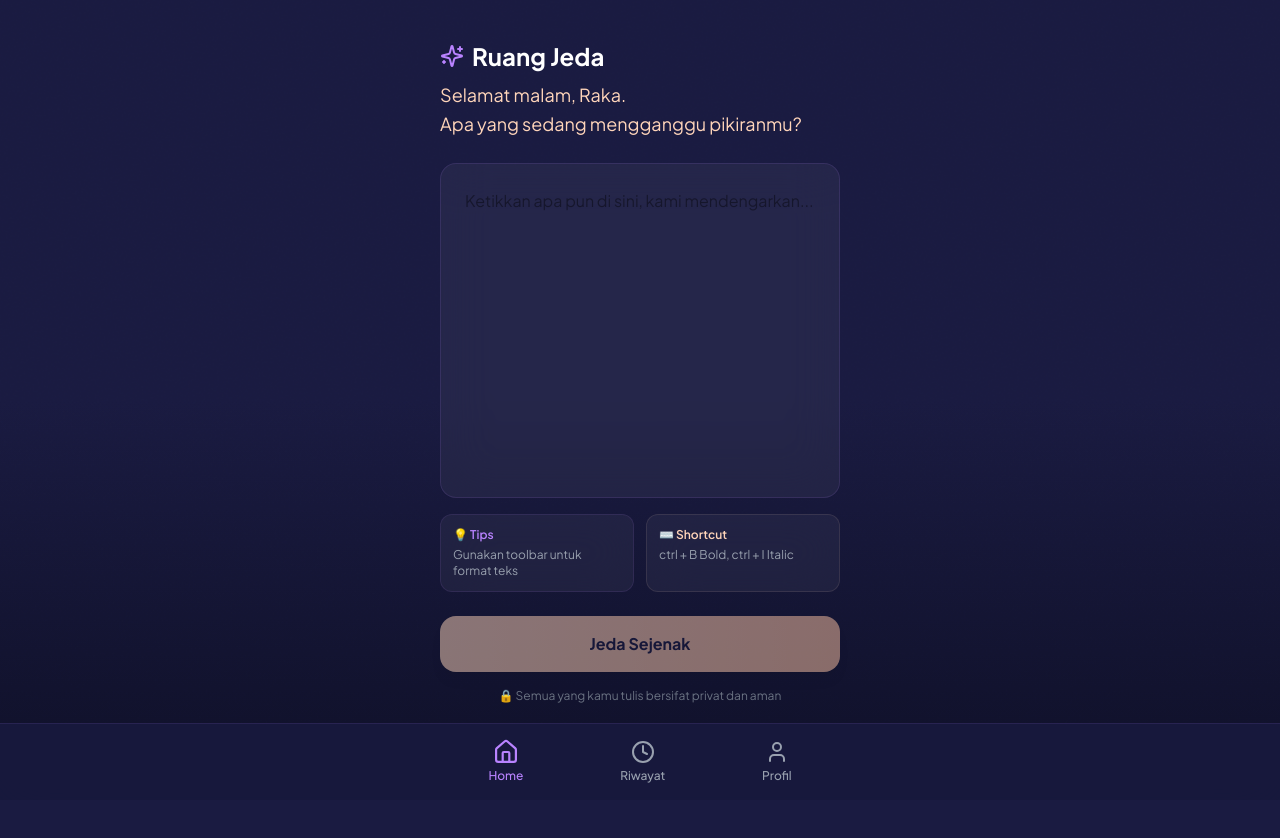
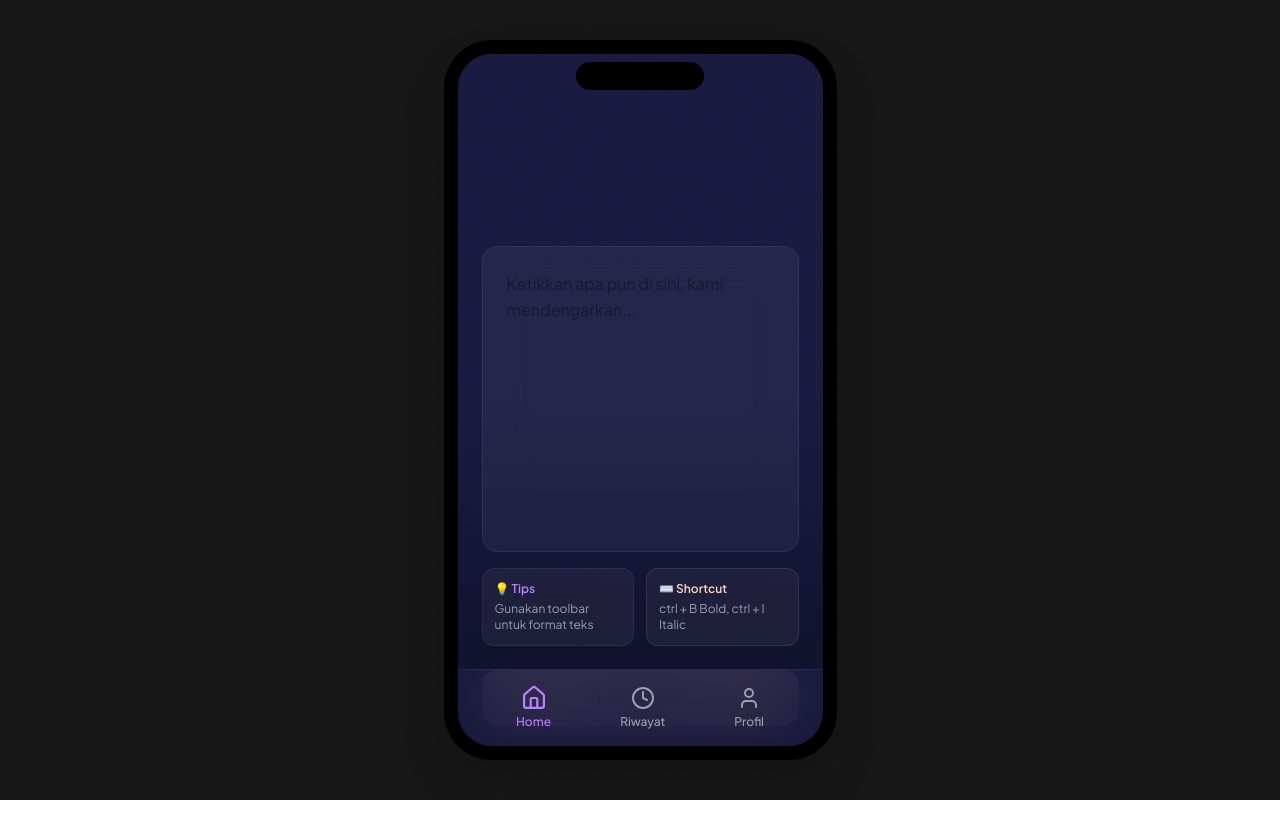
Before and after one commit to AkmalFazli27/Ruang-Jeda-Prototype, a React (Vite) app: page / in a window 1280 px wide. Shown: the top 838 px of the page. After the commit the page ends 800 px from the top, so only its background shows below. Built offline with nearby package versions, Linux system fonts and the light colour scheme.

Commit message:
refactor: update styles and structure in App component; enhance BottomNav positioning

```diff
--- a/src/app/App.tsx
+++ b/src/app/App.tsx
@@ -93,13 +93,17 @@ export default function App() {
   };
 
   return (
-    <div className="min-h-screen bg-[#1A1B41] text-white overflow-hidden relative">
+    <div className="min-h-screen bg-neutral-900 flex items-center justify-center p-4">
+      <div className="relative w-[393px] h-[852px] max-h-[90vh] bg-[#1A1B41] text-white overflow-hidden rounded-[3rem] shadow-2xl border-[14px] border-black shrink-0">
+        {/* Dynamic Island */}
+        <div className="w-32 h-7 bg-black rounded-full absolute top-2 left-1/2 -translate-x-1/2 z-50" />
+
         {/* Background gradient overlay */}
-      <div className="fixed inset-0 bg-gradient-to-b from-[#1A1B41] via-[#1A1B41] to-[#0f1028] pointer-events-none" />
+        <div className="absolute inset-0 bg-gradient-to-b from-[#1A1B41] via-[#1A1B41] to-[#0f1028] pointer-events-none" />
 
         {/* Subtle line pattern */}
         <div
-        className="fixed inset-0 opacity-[0.02] pointer-events-none"
+          className="absolute inset-0 opacity-[0.02] pointer-events-none"
           style={{
             backgroundImage: "linear-gradient(0deg, transparent 24%, rgba(255, 255, 255, .05) 25%, rgba(255, 255, 255, .05) 26%, transparent 27%, transparent 74%, rgba(255, 255, 255, .05) 75%, rgba(255, 255, 255, .05) 76%, transparent 77%, transparent), linear-gradient(90deg, transparent 24%, rgba(255, 255, 255, .05) 25%, rgba(255, 255, 255, .05) 26%, transparent 27%, transparent 74%, rgba(255, 255, 255, .05) 75%, rgba(255, 255, 255, .05) 76%, transparent 77%, transparent)",
             backgroundSize: "50px 50px"
@@ -110,7 +114,7 @@ export default function App() {
         <NoiseTexture />
 
         {/* Main content with page transitions */}
-      <div className="relative z-10 max-w-md mx-auto pb-24">
+        <div className="h-full overflow-y-auto pb-24">
           <AnimatePresence mode="wait">
             <motion.div
               key={currentScreen}
@@ -129,5 +133,6 @@ export default function App() {
           <BottomNav activeScreen={currentScreen} onNavigate={handleNavigation} />
         )}
       </div>
+    </div>
   );
 }
--- a/src/app/components/ruangjeda/BottomNav.tsx
+++ b/src/app/components/ruangjeda/BottomNav.tsx
@@ -13,7 +13,7 @@ export function BottomNav({ activeScreen, onNavigate }: BottomNavProps) {
   ];
 
   return (
-    <nav className="fixed bottom-0 left-0 right-0 z-50 bg-[#1A1B41]/80 backdrop-blur-xl border-t border-[#B983FF]/10">
+    <nav className="absolute bottom-0 left-0 right-0 z-50 bg-[#1A1B41]/80 backdrop-blur-xl border-t border-[#B983FF]/10">
       <div className="max-w-md mx-auto px-6 py-4">
         <div className="flex justify-around items-center">
           {navItems.map((item) => {
```
Also changed, not shown: 4 other files (tests, documents, lock files or other folders). Lines whose indentation alone changed are shown as unchanged.
